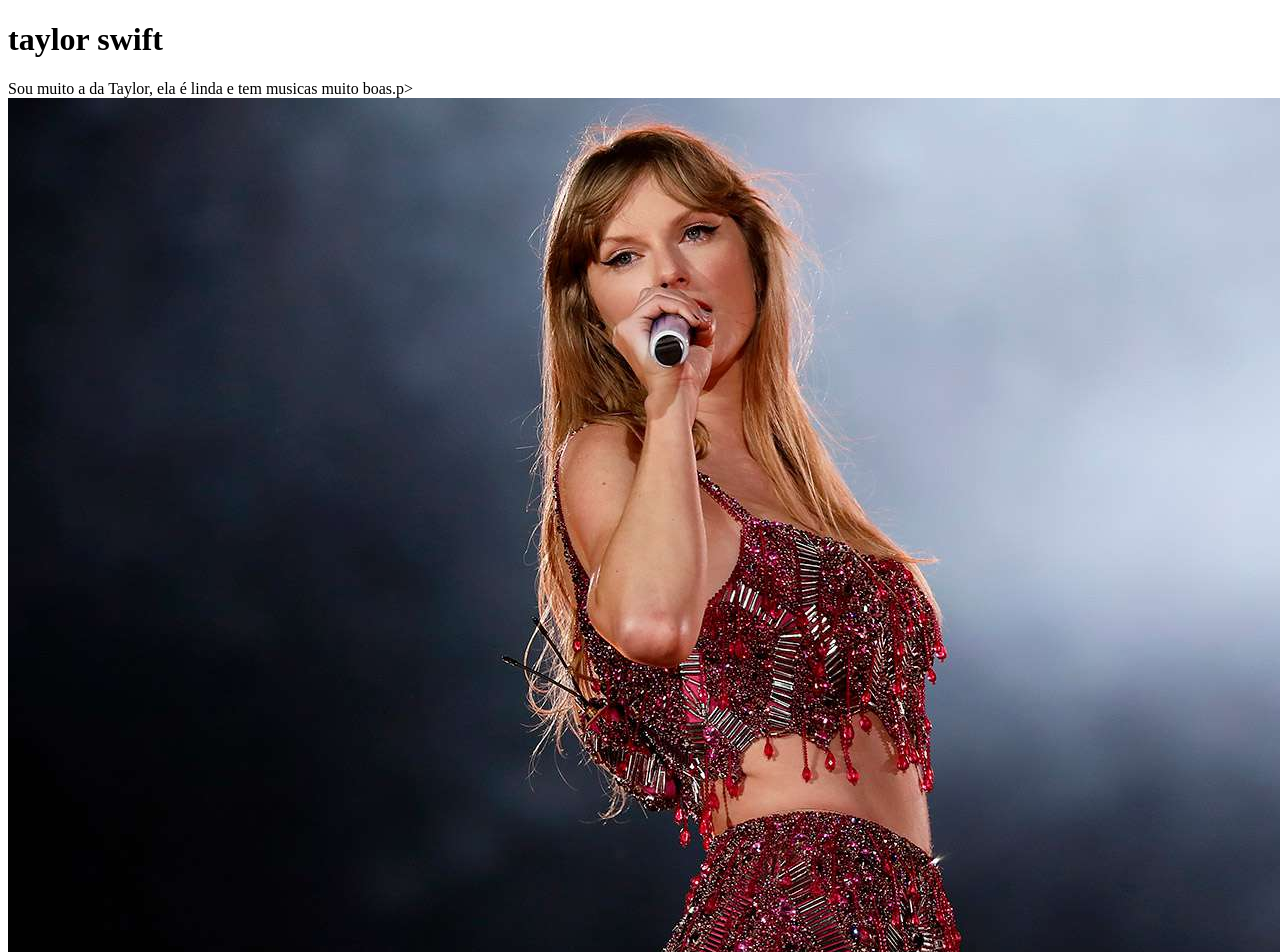
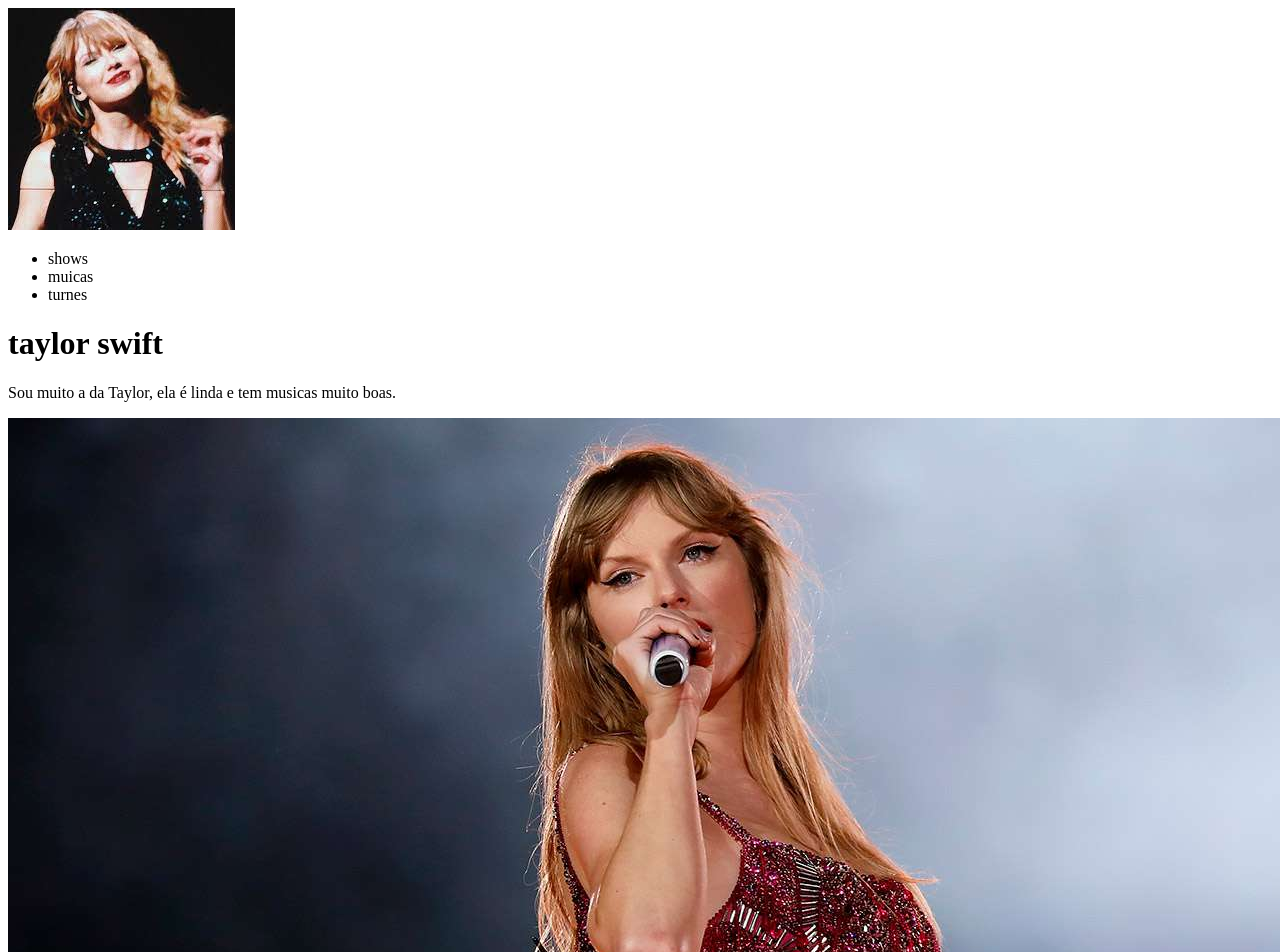
Before and after one commit to leticimoretto/3trimestre, a plain HTML site: page index.html in a window 1280 px wide. Shown: the top 952 px of the page. Drawn offline with Linux system fonts and the light colour scheme.

Commit message:
Add files via upload

```diff
--- a/index.html
+++ b/index.html
@@ -1,15 +1,23 @@
 <!DOCTYPE html>
-<html lang="port-br">
+<html lang="en">
 <head>
     <meta charset="UTF-8">
     <meta name="viewport" content="width=device-width, initial-scale=1.0">
     <title>Document</title>
-    <link rel="stylesheet" href="style.css">
 </head>
 <body>
+    <header class="cabeçalho">
+        <img src="icone.jpeg" alt="">
+        <ul class="lista de cabeçalho">
+        <li class="item_lista_cabeçalho">shows</li>
+        <li class="item_lista_cabeçalho">muicas</li>
+        <li class="item_lista_cabeçalho">turnes</li>
+ </ul>
+    </header>
     <h1>taylor swift</h1>
-    <p>Sou muito a da Taylor, ela é linda e tem musicas muito boas.</body>p>
+    <p>Sou muito a da Taylor, ela é linda e tem musicas muito boas.</p>
+    <img src="taylor-swift-joined-by-maren-morris-060523-tout-c762fe47b0dc438d92a390bb10e69d83 (1).jpg" alt="TES">
     <img src="taylor-swift-joined-by-maren-morris-060523-tout-c762fe47b0dc438d92a390bb10e69d83 (1).jpg" alt="">
-    <img src="taylor-swift-joined-by-maren-morris-060523-tout-c762fe47b0dc438d92a390bb10e69d83 (1).jpg" alt="">
-    <img src="Taylor-Swift.jpg" alt="">
+    <img src="Taylor-Swift.jpg" alt="TESTE">
 </body>
+</html>
```
